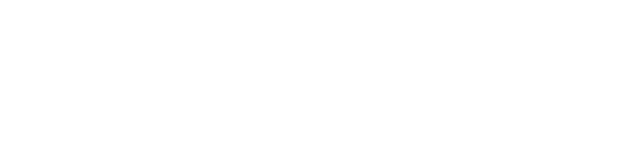
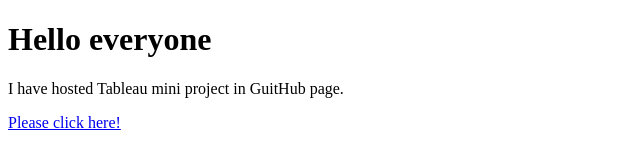
Before and after one commit to joelmiranda26/Tableau_Mini_Project, a plain HTML site: page index.html in a window 1280 px wide. Shown: the whole page, without its empty margins (0-640 px from the left). Drawn offline with Linux system fonts and the light colour scheme.

Commit message:
Update index.html

```diff
--- a/index.html
+++ b/index.html
@@ -1,10 +1,16 @@
 <!DOCTYPE html>
-<title>
-    Tableau Mini Project
-</title>
-<html>
+<html lang="en">
+<head>
+    <meta charset="UTF-8">
+    <meta name="viewport" content="width=device-width, initial-scale=1.0">
+    <title>
+        Tableau Mini Project
+    </title>
+</head>
     <body>
-        <a href="https://public.tableau.com/shared/N6JHFG27B?:display_count=n&:origin=viz_share_link"></a>
+        <h1>Hello everyone</h1>
+        <p>I have hosted Tableau mini project in GuitHub page.</p>
+        <a href="https://public.tableau.com/shared/N6JHFG27B?:display_count=n&:origin=viz_share_link">Please click here!</a>
 
     </body>
 </html>
```
